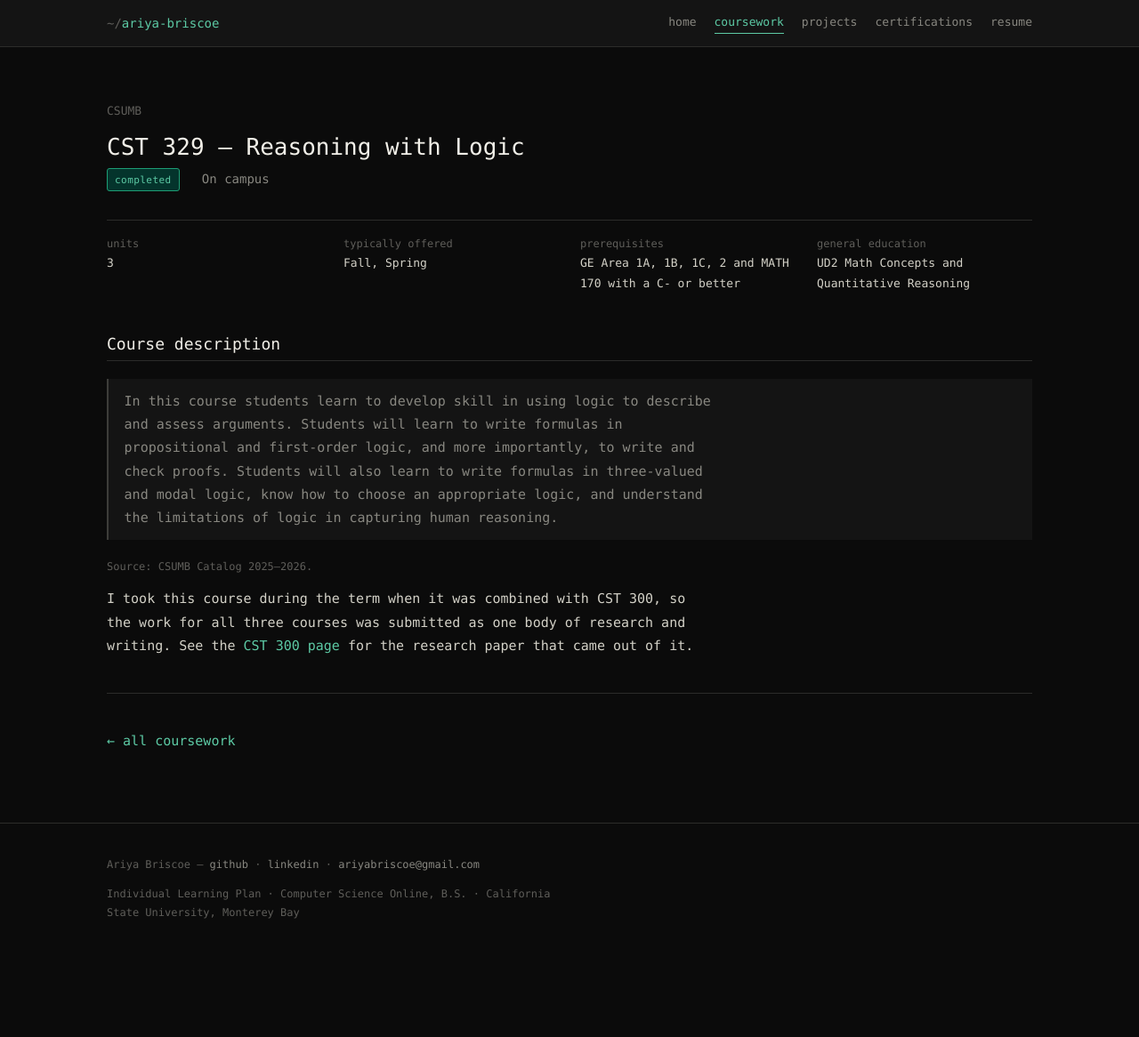
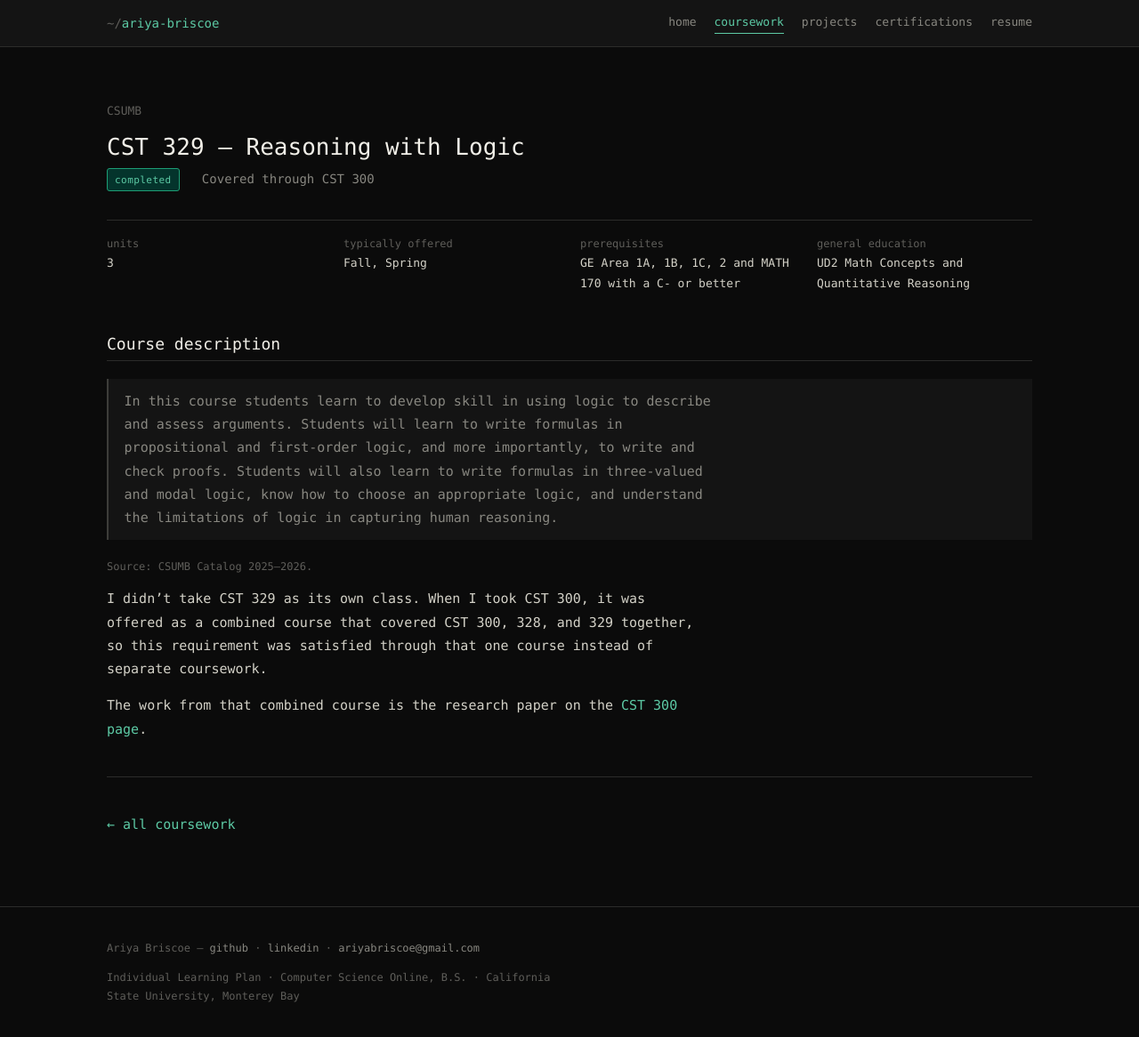
Before and after one commit to ryebriscoe/ryebriscoe.github.io, a Jekyll site: the page built from _courses/cst-329.md, in a window 1280 px wide and 1183 px high. Shown: the top 1166 px of the window at 89% size. Built offline with Jekyll 4.4.1, drawn with Linux system fonts in a browser that asks for light colours.

Commit message:
Clarify CST 328/329 were covered by CST 300, mark CST 336 in progress

```diff
--- a/_courses/cst-329.md
+++ b/_courses/cst-329.md
@@ -3,7 +3,7 @@ code: "329"
 title: "Reasoning with Logic"
 short: "Reasoning with Logic"
 institution: "CSUMB"
-term: "On campus"
+term: "Covered through CST 300"
 status: completed
 units: 3
 offered: "Fall, Spring"
@@ -14,4 +14,6 @@ catalog: >-
 
 ---
 
-I took this course during the term when it was combined with CST 300, so the work for all three courses was submitted as one body of research and writing. See the [CST 300 page]({{ "/courses/cst-300/" | relative_url }}) for the research paper that came out of it.
+I didn't take CST 329 as its own class. When I took CST 300, it was offered as a combined course that covered CST 300, 328, and 329 together, so this requirement was satisfied through that one course instead of separate coursework.
+
+The work from that combined course is the research paper on the [CST 300 page]({{ "/courses/cst-300/" | relative_url }}).
```
Also changed, not shown: _courses/cst-328.md (+4 -2 lines), _courses/cst-336.md (+2 -2 lines).
